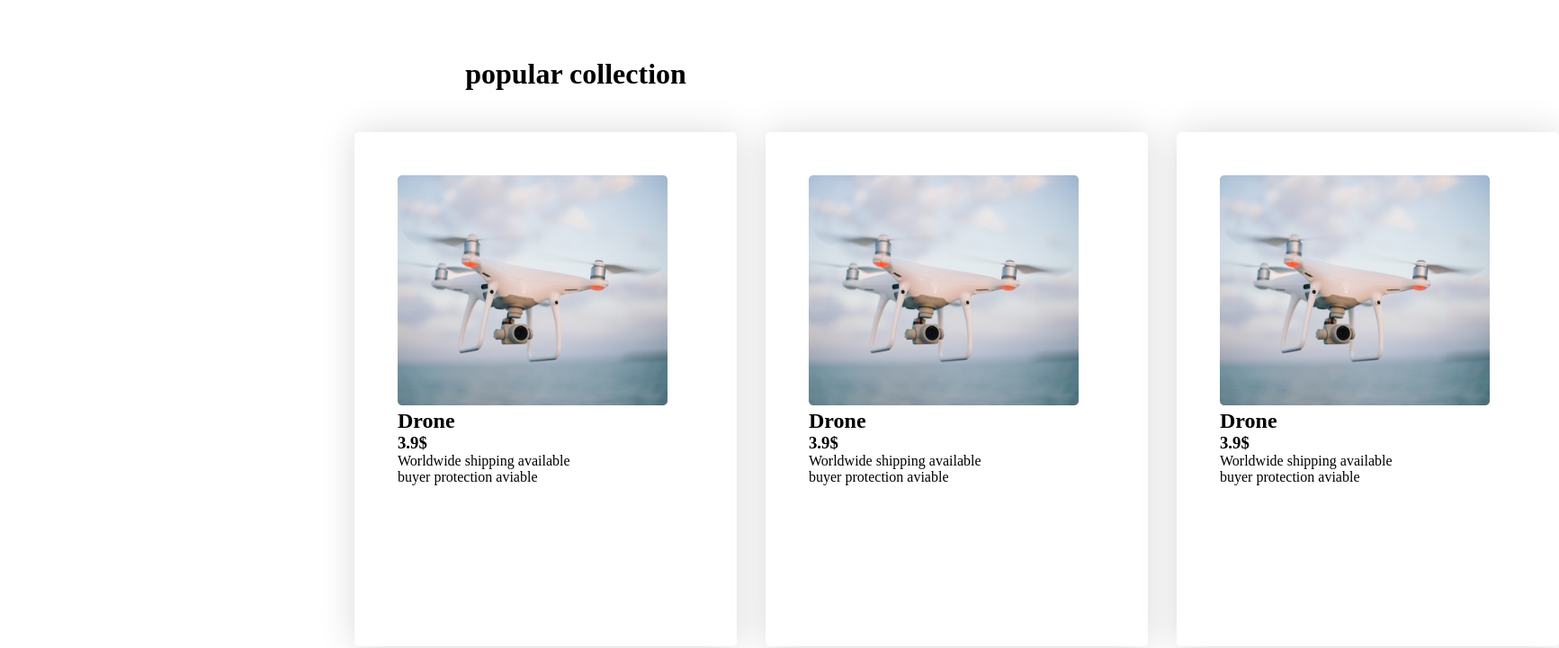
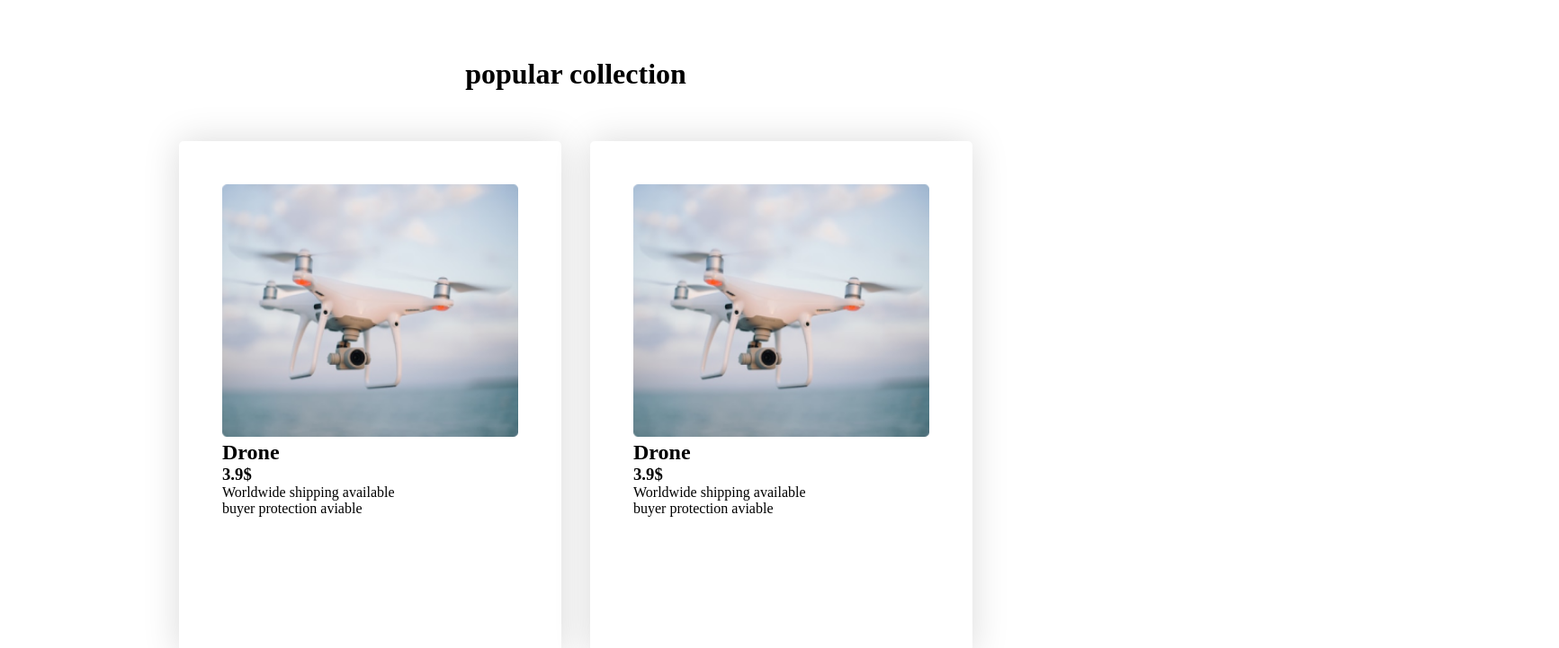
Before and after one commit to AbuHasnth/influencer-gear, a plain HTML site: page index.html in a window 1280 px wide. Shown: the part 820-1541 px from the top of the page at 90% size, 1733 px wide, since content can reach past the window. Drawn offline with Linux system fonts and the light colour scheme.

Commit message:
margin adjusted

```diff
--- a/style.css
+++ b/style.css
@@ -88,9 +88,13 @@ main{
 }
 
 .collection-container{
-    display: grid;
-    grid-template-columns: auto auto auto;
-    margin: 10px 378px;
+    display: flex;
+    flex-wrap: wrap;
+    justify-content: center;
+    width: 74%;
+    margin: auto;
+    padding: 10px;
+    /* margin: 10px 378px; */
 }
 .product-container{
     border-radius: 5px;
@@ -106,7 +110,12 @@ main{
 
 
 }
+
 main h1{
     text-align: center;
     margin-bottom: 30px;
 }
+.product-container img{
+    width: 100%;
+    margin: auto;
+}
```
